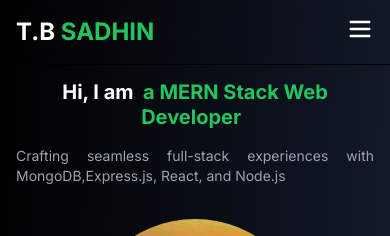
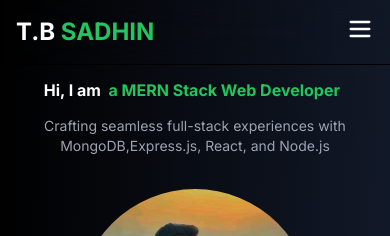
Before and after one commit to sadhin28/sadhin.dev.com, a React (Vite) app: page / in a window 390 px wide. Shown: the top 236 px of the page. Built offline with nearby package versions, Linux system fonts and the light colour scheme.

Commit message:
add hero text

```diff
--- a/src/components/Hero.jsx
+++ b/src/components/Hero.jsx
@@ -17,7 +17,7 @@ const Hero = () => {
           {/* Left div */}
       <div className="mt-20 md:mt-20 md:w-1/2 text-center md:text-left">
         <div className="space-y-4">
-          <h1 className="text-xl  sm:text-3xl lg:text-4xl font-bold leading-tight animate-fade-in-up">
+          <h1 className="md:text-xl lg:text-4xl font-bold leading-tight animate-fade-in-up">
             Hi, I am &nbsp;
             <TypeAnimation
               sequence={[
@@ -33,7 +33,7 @@ const Hero = () => {
             />
           </h1>
 
-          <p className="text-gray-400 md:max-w-md text-sm md:text-xl text-muted-foreground max-w-3xl animate-fade-in-up animate-delay-200 text-justify">
+          <p className="text-gray-400 md:max-w-md text-sm md:text-xl text-muted-foreground max-w-3xl animate-fade-in-up animate-delay-200 ">
             Crafting seamless full-stack experiences with MongoDB,Express.js, React, and Node.js
           </p>
         </div>
```
